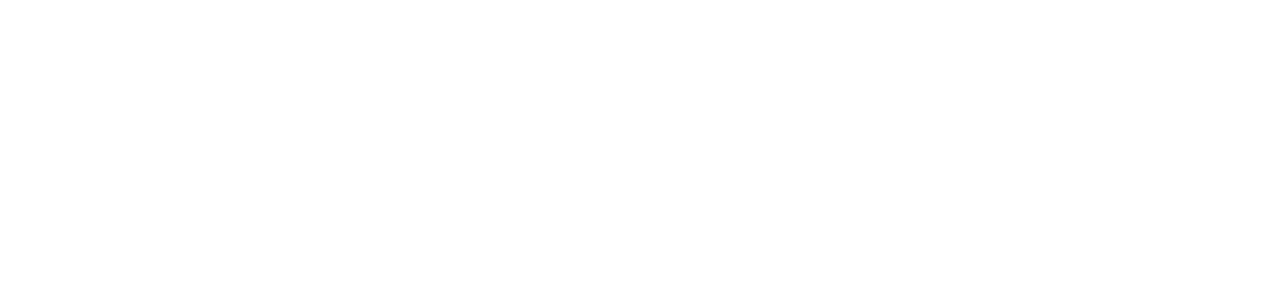
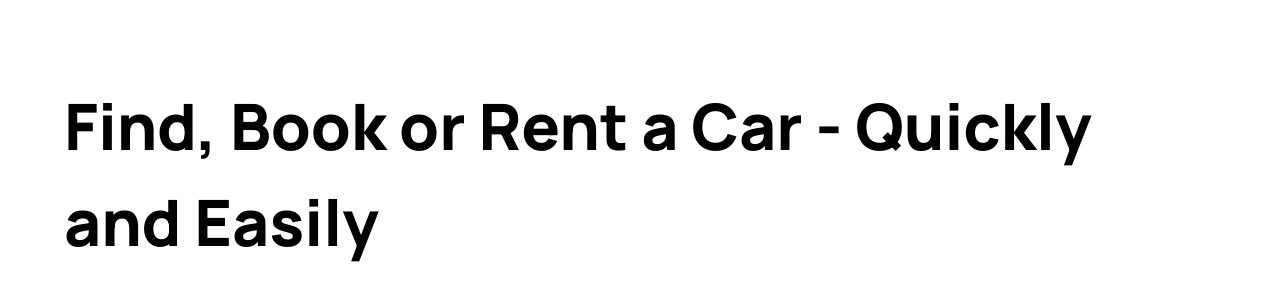
Before and after one commit to Hoffalypse/carma-car-Nextjsr, a Next.js app: page / in a window 1280 px wide. Shown: the part 66-366 px from the top of the page. Built offline with nearby package versions, Linux system fonts and the light colour scheme.

Commit message:
maid a title for page but mainly just playing with version control

```diff
--- a/components/Hero.tsx
+++ b/components/Hero.tsx
@@ -5,7 +5,7 @@
   return (
     <div className='hero'>
       <div className='flex-1 pt-36 padding-x'>
-
+        <h1 className='hero__title'>Find, Book or Rent a Car - Quickly and Easily</h1>
       </div>
     </div>
   )
```
